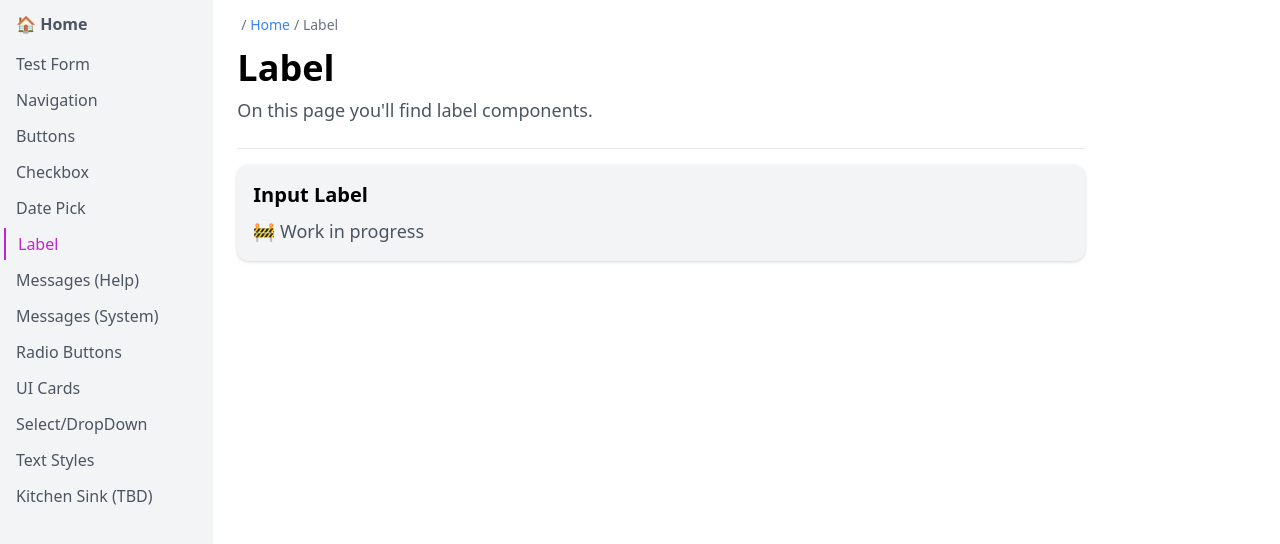
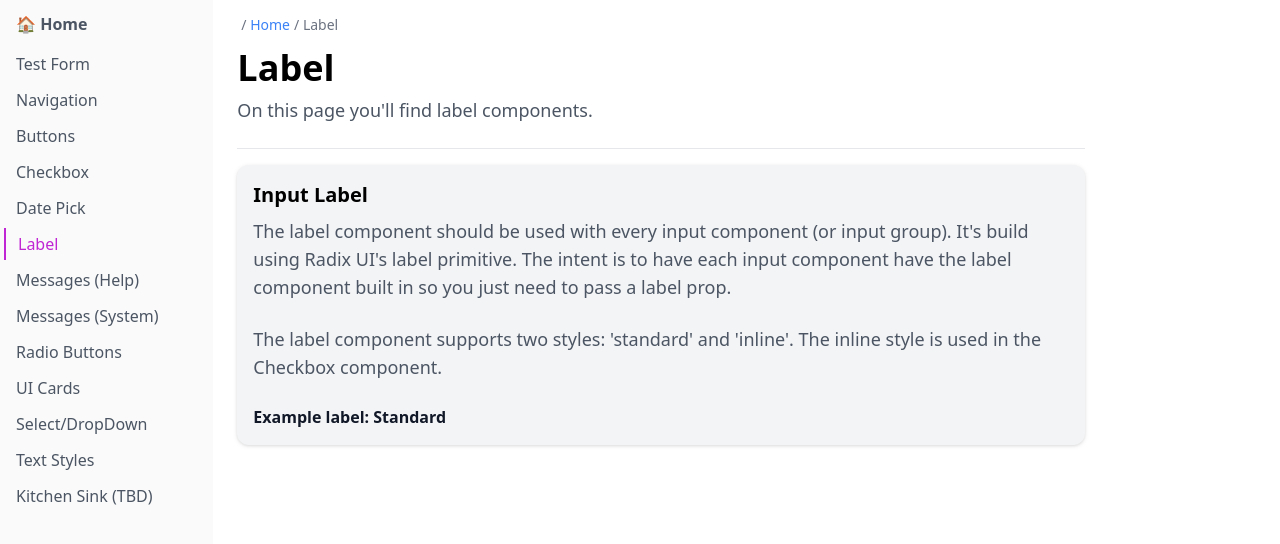
Before and after one commit to tayv/Project-Bubblegum, a Next.js app: page /forms/label-article in a window 1280 px wide. Shown: the top 544 px of the page. Built offline with nearby package versions, Linux system fonts and the light colour scheme.

Commit message:
Added content to label article

```diff
--- a/components/atoms/InputLabelRadix.tsx
+++ b/components/atoms/InputLabelRadix.tsx
@@ -26,7 +26,7 @@ const InputLabel: FC<InputLabelProps> = ({
         </div> )
 
         case "checkbox":
-          return <label className="inline-flex items-center">{props.children}</label>
+          return <label className="inline-flex items-center text-md text-gray-900">{props.children}</label>
 
         default:
           return null;
--- a/components/controlled-wrappers/WrapperCheckbox.tsx
+++ b/components/controlled-wrappers/WrapperCheckbox.tsx
@@ -1,6 +1,6 @@
 import React, { FC } from 'react'
 import { Controller, Control } from 'react-hook-form'
-import Checkbox, { CheckboxProps, CheckboxStyle } from '@components/atoms/checkbox'
+import Checkbox, { CheckboxProps, CheckboxStyle } from '@components/atoms/Checkbox'
 import classNames from 'classnames'
 
 
--- a/components/layout/SideNav.tsx
+++ b/components/layout/SideNav.tsx
@@ -20,7 +20,7 @@ const SideNav: FC<SideNavProps> = ({
   }
 
   return (
-    <nav className="flex flex-col w-64 min-w-fit pt-2 bg-gray-100" aria-label="Sidebar">
+    <nav className="flex flex-col w-64 min-w-fit pt-2 bg-neutral-50" aria-label="Sidebar">
       <div>
         <a href="/" className={classNames("flex items-center p-1 text-base font-semibold text-gray-600 hover:text-gray-500 ")}>
           <span className="flex-1 ml-3 whitespace-nowrap">🏠  Home</span>
--- a/pages/forms/checkbox-article.tsx
+++ b/pages/forms/checkbox-article.tsx
@@ -4,7 +4,7 @@ import Heading from '@components/layout/Heading'
 import Paragraph from '@components/layout/Paragraph'
 import { FC } from 'react'
 import Section from '@components/layout/Section'
-import Checkbox from '@components/atoms/checkbox'
+import Checkbox from '@components/atoms/Checkbox'
 
 
 // data for Breadcrumbs
--- a/pages/forms/label-article.tsx
+++ b/pages/forms/label-article.tsx
@@ -4,6 +4,7 @@ import Heading from '@components/layout/Heading'
 import Paragraph from '@components/layout/Paragraph'
 import { FC } from 'react'
 import Section from '@components/layout/Section'
+import InputLabel from '@components/atoms/InputLabelRadix'
 
 
 // data for Breadcrumbs
@@ -34,10 +35,20 @@ const LabelArticle: FC = () => {
       <Section id="header" style="standard">
         <Heading text="Input Label" size="h3" type="primary"/>
           <Paragraph
-            text="🚧 Work in progress"
+            text="
+              The label component should be used with every input component (or input group). It's build using Radix UI's label primitive.
+              The intent is to have each input component have the label component built in so you just need to pass a label prop.         "
             size="standard"
             type="primary"
           />
+          <br/>
+          <Paragraph
+            text="The label component supports two styles: 'standard' and 'inline'. The inline style is used in the Checkbox component."
+            size="standard"
+            type="primary"
+          />
+         <br/>
+         <InputLabel type="standard" label="Example label: Standard" htmlFor="" />
       </Section>
 
     </LayoutContainerSide>
```
